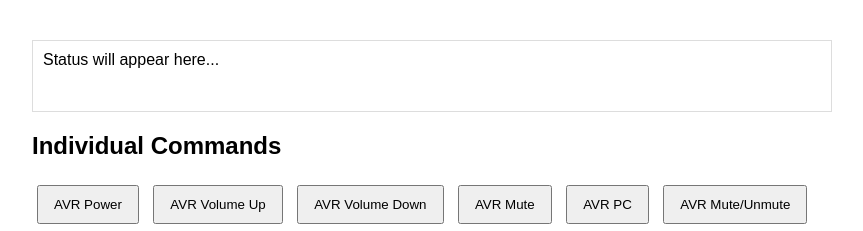
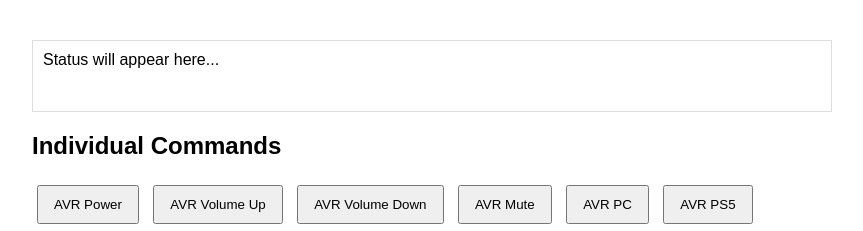
Before and after one commit to thomasrobertz/arduino, a website: page IR/controller/public/index.html in a window 1280 px wide. Shown: the top 231 px of the page, without its empty margins (208-1071 px from the left). Drawn offline with Linux system fonts and the light colour scheme.

```diff
--- a/IR/controller/public/index.html
+++ b/IR/controller/public/index.html
@@ -35,7 +35,7 @@
     <button onclick="sendCommand('AVR_VOL_DOWN')">AVR Volume Down</button>
     <button onclick="sendCommand('AVR_MUTE')">AVR Mute</button>
     <button onclick="sendCommand('AVR_PC')">AVR PC</button>
-    <button onclick="sendCommand('AVR_PS5')">AVR Mute/Unmute</button>
+    <button onclick="sendCommand('AVR_PS5')">AVR PS5</button>
     <button onclick="sendCommand('TV_POWER')">TV Power</button>
     <button onclick="sendCommand('TV_MUTE')">TV MUTE</button>
     <button onclick="sendCommand('TV_VOL_UP')">TV VOL UP</button>
```
Also changed, not shown: IR/controller/src/index.ts (+0 -17 lines), 1 other file.
